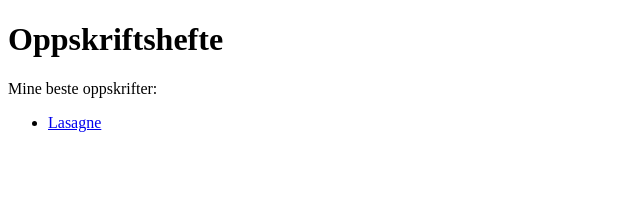
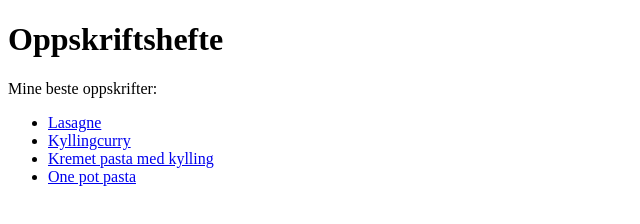
Before and after one commit to Take2Floop/odin-recipes, a plain HTML site: page index.html in a window 1280 px wide. Shown: the whole page, without its empty margins (0-640 px from the left). Drawn offline with Linux system fonts and the light colour scheme.

Commit message:
Added more recipes

```diff
--- a/index.html
+++ b/index.html
@@ -10,6 +10,9 @@
         <p>Mine beste oppskrifter:</p>
         <ul>
             <li><a href="recipes/lasagne.html">Lasagne</a></li>
+            <li><a href="recipes/kyllingcurry.html">Kyllingcurry</a></li>
+            <li><a href="recipes/kremet_pasta.html">Kremet pasta med kylling</a></li>
+            <li><a href="recipes/onepot_pasta.html">One pot pasta</a></li>
         </ul>
     </body>
 </html>
```
Also changed, not shown: recipes/kremet_pasta.html (added), recipes/kyllingcurry.html (added), recipes/onepot_pasta.html (added).
